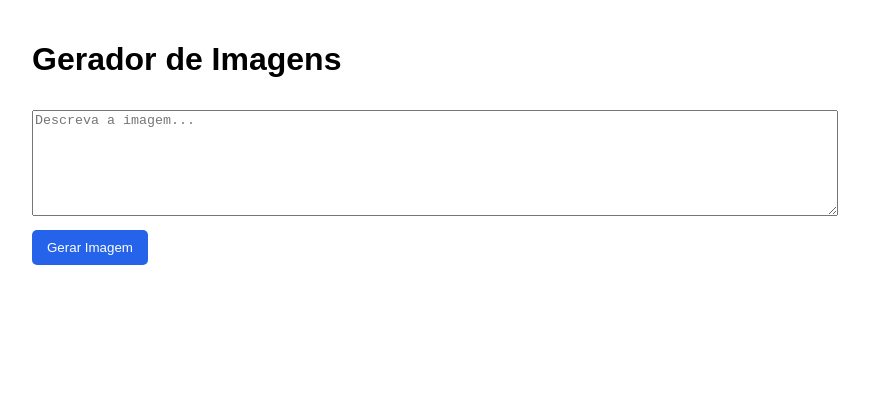
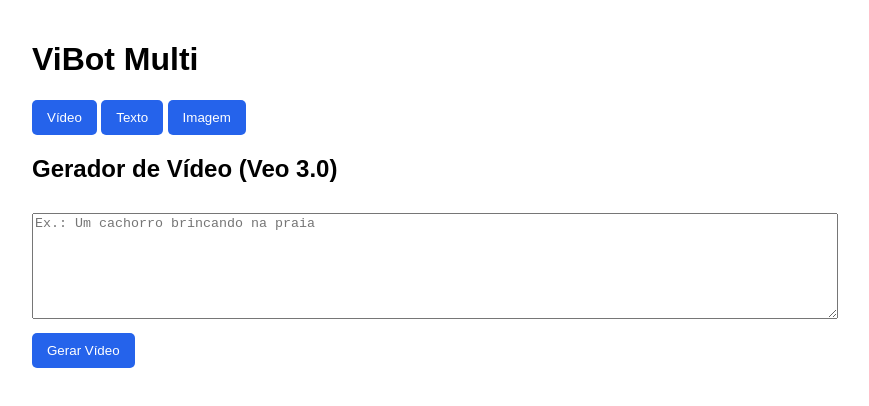
Before and after one commit to vaicumebanana/vibot-multi, a website: page index.html in a window 1280 px wide. Shown: the whole page, without its empty margins (208-1077 px from the left). Drawn offline with Linux system fonts and the light colour scheme.

Commit message:
Update index.html

```diff
--- a/index.html
+++ b/index.html
@@ -5,46 +5,97 @@
   <meta name="viewport" content="width=device-width, initial-scale=1.0">
   <title>ViBot Multi</title>
   <style>
-    body {
-      font-family: 'Arial', sans-serif;
-      max-width: 800px;
-      margin: 0 auto;
-      padding: 20px;
-    }
-    #imageResult {
-      max-width: 100%;
-      margin-top: 20px;
-      border-radius: 8px;
-    }
-    button {
-      padding: 10px 15px;
-      background: #2563eb;
-      color: white;
-      border: none;
-      border-radius: 5px;
-      cursor: pointer;
-    }
-    textarea {
-      width: 100%;
-      height: 100px;
-      margin: 10px 0;
-    }
+    body { font-family: Arial, sans-serif; max-width: 800px; margin: 0 auto; padding: 20px; }
+    textarea { width: 100%; height: 100px; margin: 10px 0; }
+    button { padding: 10px 15px; background: #2563eb; color: white; border: none; border-radius: 5px; cursor: pointer; }
+    #videoResult, #imageResult { max-width: 100%; margin-top: 20px; display: none; }
+    .tab { display: none; }
+    .tab.active { display: block; }
   </style>
 </head>
 <body>
-  <h1>Gerador de Imagens</h1>
-  <textarea id="imagePrompt" placeholder="Descreva a imagem..."></textarea>
-  <button onclick="generateImage()">Gerar Imagem</button>
-  <img id="imageResult" style="display: none;">
+  <h1>ViBot Multi</h1>
+
+  <!-- Abas -->
+  <div>
+    <button onclick="showTab('video')">Vídeo</button>
+    <button onclick="showTab('text')">Texto</button>
+    <button onclick="showTab('image')">Imagem</button>
+  </div>
+
+  <!-- Tab Vídeo -->
+  <div id="videoTab" class="tab active">
+    <h2>Gerador de Vídeo (Veo 3.0)</h2>
+    <textarea id="videoPrompt" placeholder="Ex.: Um cachorro brincando na praia"></textarea>
+    <button onclick="generateVideo()">Gerar Vídeo</button>
+    <video id="videoResult" controls></video>
+  </div>
+
+  <!-- Tab Texto -->
+  <div id="textTab" class="tab">
+    <h2>Gerador de Texto (Gemini 2.5)</h2>
+    <textarea id="textPrompt" placeholder="Ex.: Escreva um poema sobre o mar"></textarea>
+    <button onclick="generateText()">Gerar Texto</button>
+    <div id="textResult" style="margin-top: 20px;"></div>
+  </div>
+
+  <!-- Tab Imagem -->
+  <div id="imageTab" class="tab">
+    <h2>Gerador de Imagem (Gemini Flash)</h2>
+    <textarea id="imagePrompt" placeholder="Ex.: Uma cidade futurista à noite"></textarea>
+    <button onclick="generateImage()">Gerar Imagem</button>
+    <img id="imageResult">
+  </div>
 
   <script>
-    // Função do exemplo anterior
+    // Controle de abas
+    function showTab(tabName) {
+      document.querySelectorAll('.tab').forEach(tab => {
+        tab.classList.remove('active');
+      });
+      document.getElementById(`${tabName}Tab`).classList.add('active');
+    }
+
+    // Gerar Vídeo
+    async function generateVideo() {
+      const prompt = document.getElementById("videoPrompt").value;
+      const videoElement = document.getElementById("videoResult");
+
+      try {
+        const response = await fetch('/api/generateVideo', {
+          method: 'POST',
+          headers: { 'Content-Type': 'application/json' },
+          body: JSON.stringify({ prompt })
+        });
+        const data = await response.json();
+        videoElement.src = data.videoUrl;
+        videoElement.style.display = "block";
+      } catch (error) {
+        alert("Erro ao gerar vídeo: " + error.message);
+      }
+    }
+
+    // Gerar Texto
+    async function generateText() {
+      const prompt = document.getElementById("textPrompt").value;
+
+      try {
+        const response = await fetch('/api/generateText', {
+          method: 'POST',
+          headers: { 'Content-Type': 'application/json' },
+          body: JSON.stringify({ prompt })
+        });
+        const data = await response.json();
+        document.getElementById("textResult").innerHTML = data.text;
+      } catch (error) {
+        alert("Erro ao gerar texto: " + error.message);
+      }
+    }
+
+    // Gerar Imagem (já fornecido anteriormente)
     async function generateImage() {
       const prompt = document.getElementById("imagePrompt").value;
       const imgElement = document.getElementById("imageResult");
-
-      imgElement.style.display = "none";
-      document.body.classList.add("loading");
 
       try {
         const response = await fetch('/api/generateImage', {
@@ -52,14 +103,11 @@
           headers: { 'Content-Type': 'application/json' },
           body: JSON.stringify({ prompt })
         });
-
         const data = await response.json();
         imgElement.src = data.imageUrl;
         imgElement.style.display = "block";
       } catch (error) {
-        alert("Erro: " + error.message);
-      } finally {
-        document.body.classList.remove("loading");
+        alert("Erro ao gerar imagem: " + error.message);
       }
     }
   </script>
```
